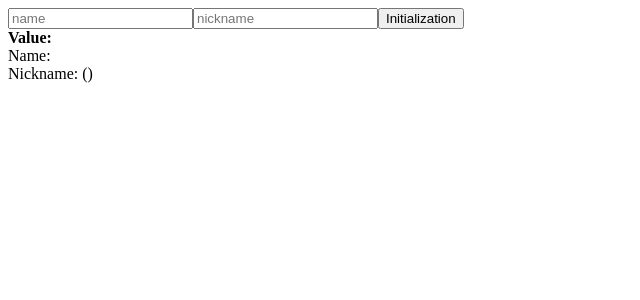
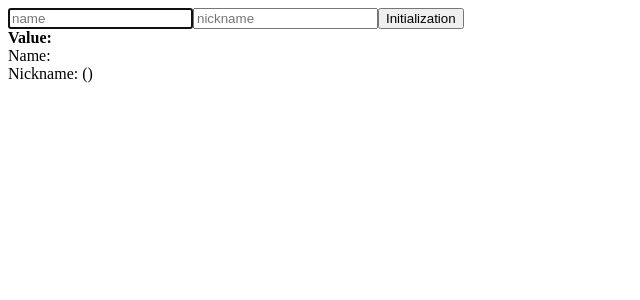
Before and after one commit to BexFox/firstReact, a React (Vite) app: page / in a window 1280 px wide. Shown: the top 300 px of the page, without its empty margins (0-640 px from the left). Built offline with nearby package versions, Linux system fonts and the light colour scheme.

Commit message:
Complete UseRef

```diff
--- a/src/InputSample.jsx
+++ b/src/InputSample.jsx
@@ -1,10 +1,13 @@
-import React, { useState } from "react";
+import React, { useState, useRef } from "react";
 
 function InputSample() {
   const [inputs, setInputs] = useState({
     name: "",
     nickname: "",
   });
+  const nameInput = useRef(); // @@1
+  const nicknameInput = useRef(); // @@1-2
+
   const { name, nickname } = inputs;
 
   const onChange = (e) => {
@@ -21,16 +24,25 @@ function InputSample() {
       name: "",
       nickname: "",
     });
+    nicknameInput.current.focus(); //@@2
   };
 
   return (
     <div>
-      <input name="name" placeholder="name" onChange={onChange} value={name} />
+      <input
+        name="name"
+        placeholder="name"
+        onChange={onChange}
+        value={name}
+        ref={nameInput} //@@3
+        autoFocus
+      />
       <input
         name="nickname"
         placeholder="nickname"
         onChange={onChange}
         value={nickname}
+        ref={nicknameInput} //@@3-2
       />
       <button onClick={onReset}>Initialization</button>
       <div>
```
